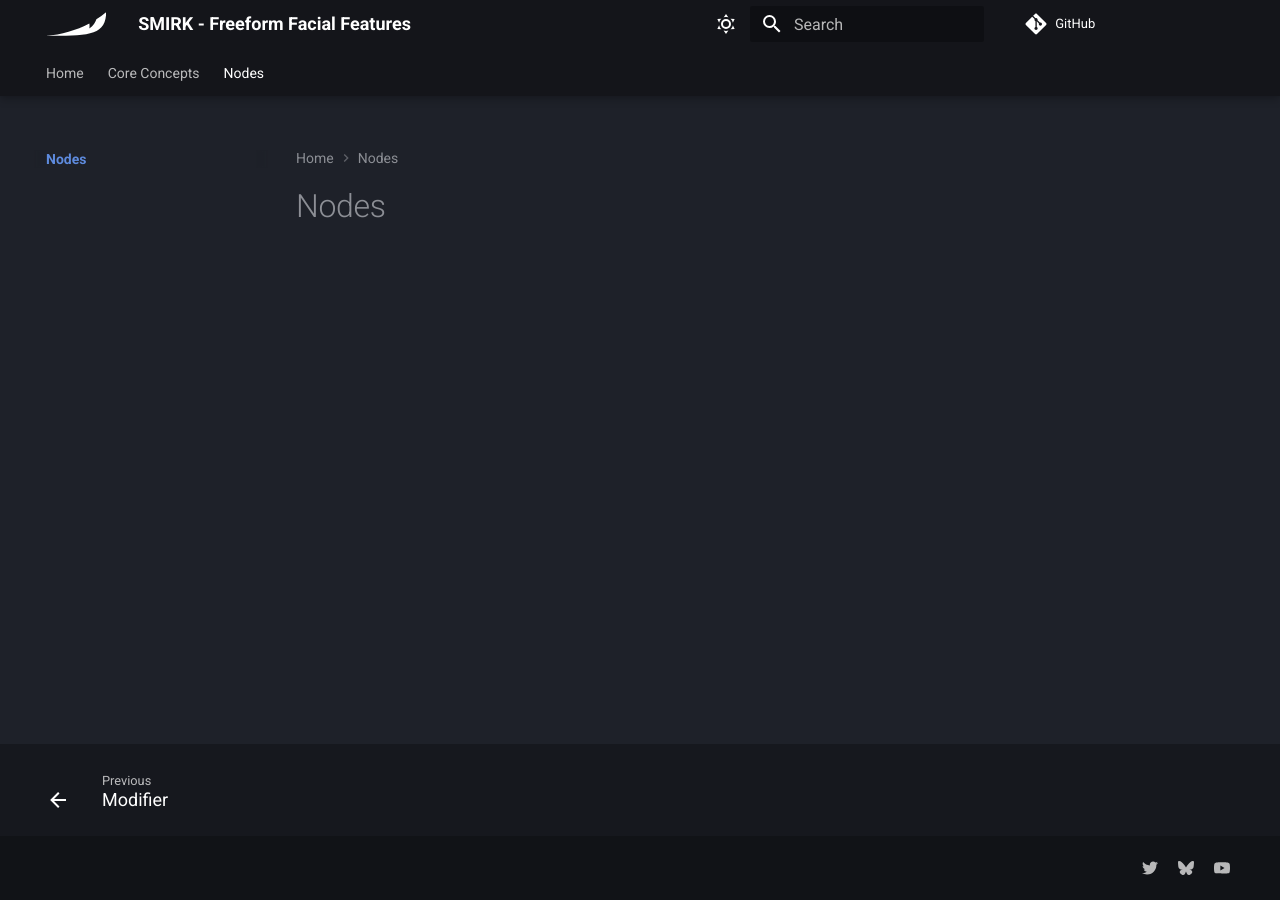
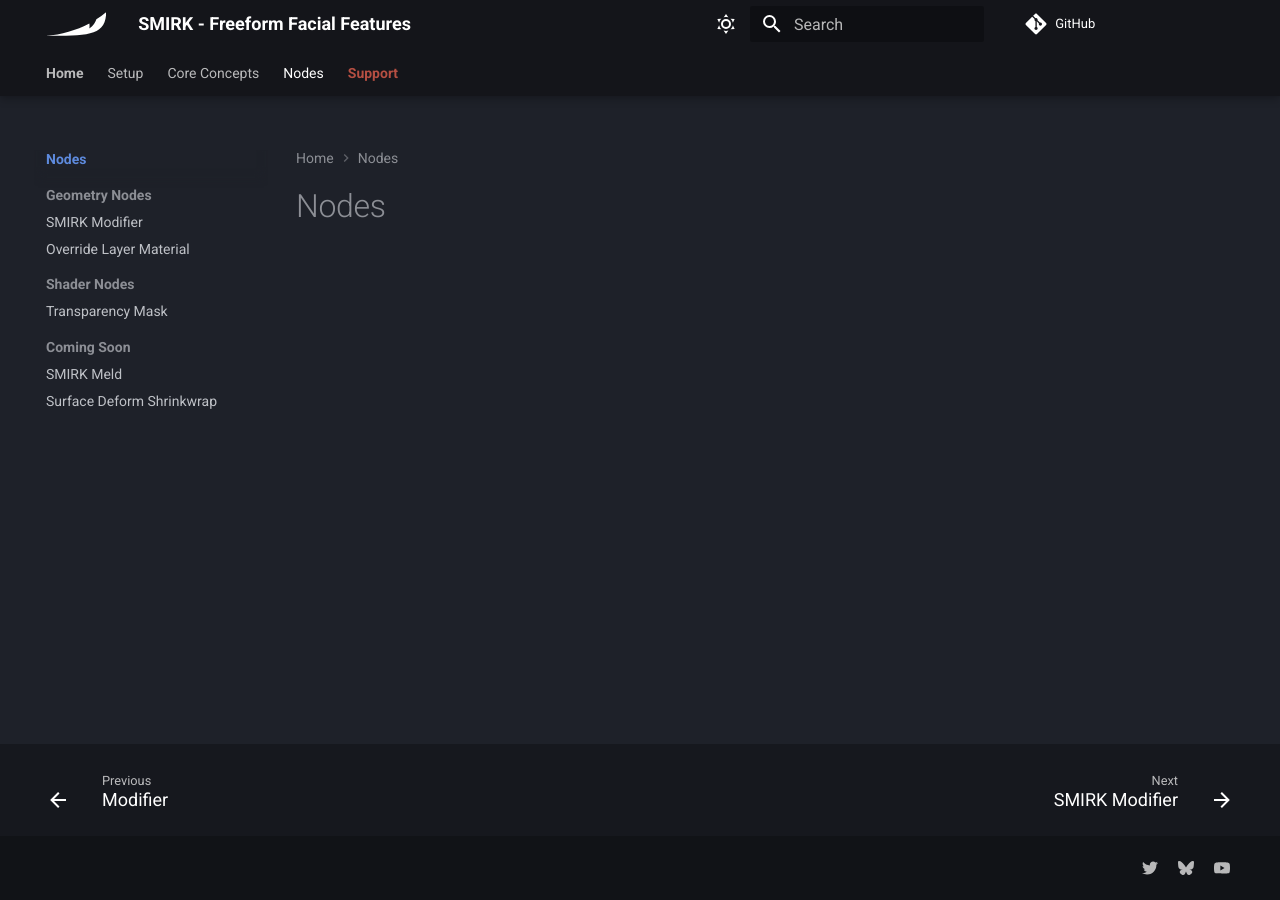
Before and after one commit to Krysidian/smirk, an MkDocs documentation site: the page built from docs/nodes/index.md, in a window 1280 px wide. Built offline with MkDocs 1.6.1 and Material for MkDocs 9.7.7, drawn with Linux system fonts in a browser that asks for light colours; comment, search, counter and statistics services are not loaded.

```diff
--- a/docs/stylesheets/extra.css
+++ b/docs/stylesheets/extra.css
@@ -16,6 +16,13 @@
           mask-image: var(--md-admonition-icon--smirk);
 }
 
+
+[data-md-color-scheme="smirk"] {
+  --md-primary-fg-color:        #EE0F0F;
+  --md-primary-fg-color--light: #ECB7B7;
+  --md-primary-fg-color--dark:  #90030C;
+}
+
 .md-typeset a.button-center {
   display: block;
   width: fit-content;
@@ -28,3 +35,18 @@ p:has(> a.button-center) {
   flex-wrap: wrap;
   margin: 0 auto;
 }
+
+.md-tabs__item:first-child {
+  font-weight: bold;
+}
+
+.md-tabs__item > .md-tabs__link[href*="support/"] {
+  color: #f96854;
+  font-weight: bold;
+}
+
+
+/* .md-tabs__item:has(> .md-tabs__link[href*="support/"]) {
+  background-color: #052d49;
+  border-radius: 3px;
+} */
--- a/mkdocs.yml
+++ b/mkdocs.yml
@@ -33,7 +33,7 @@ theme:
         icon: material/weather-sunny
         name: Dark mode
       primary: black
-      accent: teal
+      accent: yellow
 
     # Light Mode
     - scheme: default
@@ -41,7 +41,7 @@ theme:
         icon: material/weather-night
         name: Light mode
       primary: black
-      accent: teal
+      accent: yellow
 
 plugins:
   - search
@@ -109,9 +109,15 @@ markdown_extensions:
   - pymdownx.keys
   - pymdownx.mark
   - pymdownx.tilde
+  - def_list
 
 nav:
   - Home: index.md
+  - Setup:
+    - setup/index.md
+    - setup/detached-facial-features.md
+    - setup/grease-pencil-features.md
+    - setup/ribbon-features.md
   - Core Concepts:
     - core-concepts/index.md
     - Freeform Facial Features: core-concepts/freeform-facial-features.md
@@ -121,3 +127,12 @@ nav:
     - Modifier: core-concepts/modifier.md
   - Nodes:
     - nodes/index.md
+    - Geometry Nodes:
+      - SMIRK Modifier: nodes/smirk-mod.md
+      - Override Layer Material: nodes/override-layer-material.md
+    - Shader Nodes:
+      - Transparency Mask: nodes/transparency-mask.md
+    - Coming Soon:
+      - SMIRK Meld: nodes/smirk-meld.md
+      - Surface Deform Shrinkwrap: nodes/surface-deform-shrinkwrap.md
+  - Support: support.md
```
Also changed, not shown: docs/index.md (+0 -9 lines), docs/nodes/override-layer-material.md (added, +5 -0 lines), docs/nodes/smirk-meld.md (added, +5 -0 lines), docs/nodes/smirk-mod.md (added, +170 -0 lines), docs/nodes/surface-deform-shrinkwrap.md (added, +5 -0 lines), docs/nodes/transparency-mask.md (added, +5 -0 lines), docs/setup/detached-facial-features.md (added, +1 -0 lines), docs/setup/grease-pencil-features.md (added, +1 -0 lines), docs/setup/index.md (added, +1 -0 lines), docs/setup/ribbon-features.md (added, +1 -0 lines), docs/support.md (added, +1 -0 lines).
